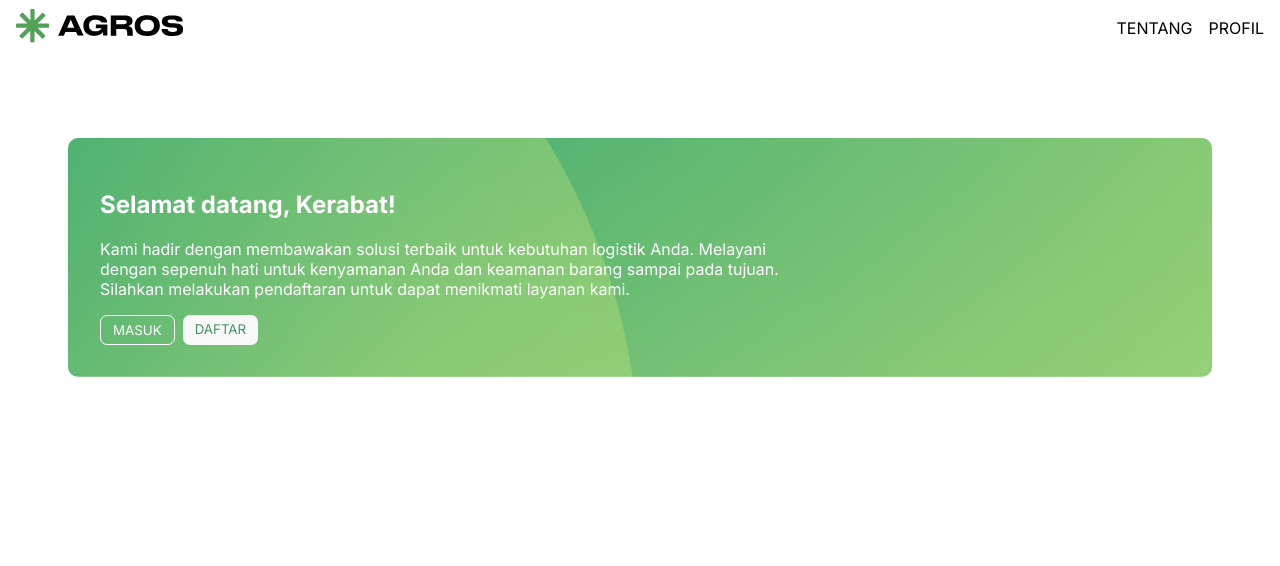
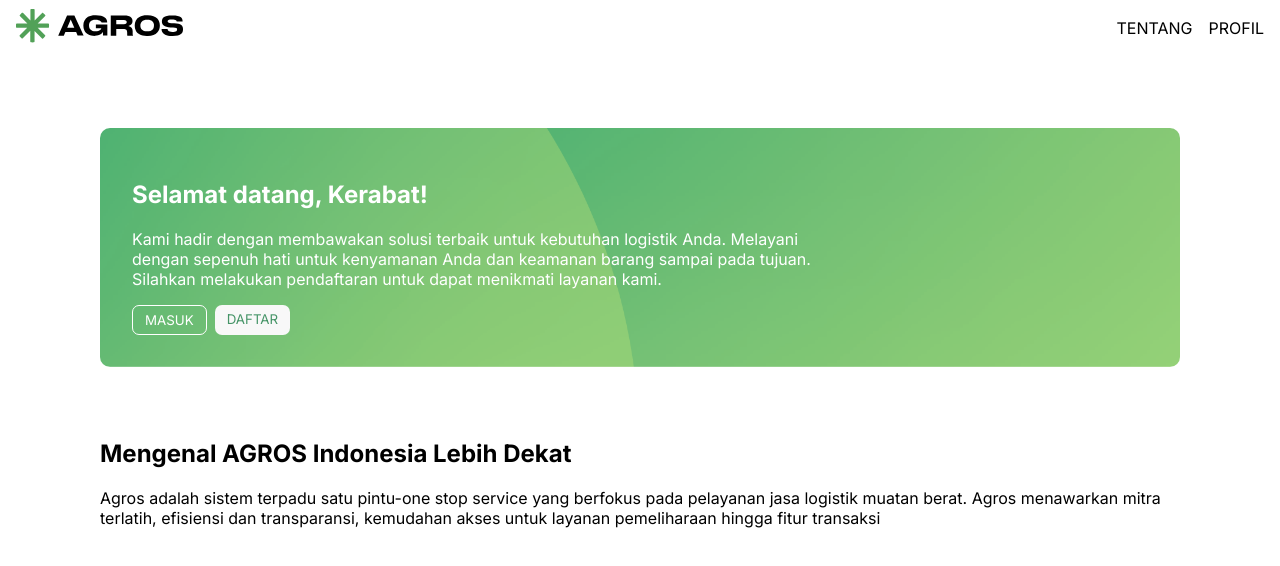
Before and after one commit to Dzyfhuba/multi-perspective, a Next.js app in the folder frontend/: page / in a window 1280 px wide. Shown: the top 566 px of the page. Built offline with nearby package versions, Linux system fonts and the light colour scheme.

Commit message:
add introduction section

```diff
--- a/frontend/src/app/page.module.css
+++ b/frontend/src/app/page.module.css
@@ -1,3 +1,4 @@
-.welcome {
-  padding: 82px 48px;
+.container {
+  max-width: 1080px;
+  margin: 0px auto;
 }
--- a/frontend/src/app/page.tsx
+++ b/frontend/src/app/page.tsx
@@ -1,12 +1,12 @@
+import Introduction from '@/containers/introduction';
 import styles from './page.module.css'
 import Welcome from "@/containers/welcome";
 
 export default function Home() {
   return (
-    <>
-      <div className={styles.welcome}>
-        <Welcome />
-      </div>
-    </>
+    <div className={styles.container}>
+      <Welcome />
+      <Introduction />
+    </div>
   );
 }
--- /dev/null
+++ b/frontend/src/containers/introduction.tsx
@@ -0,0 +1,14 @@
+const Introduction = () => {
+  const title = 'Mengenal AGROS Indonesia Lebih Dekat'
+  const description = `Agros adalah sistem terpadu satu pintu-one stop service yang berfokus pada pelayanan jasa logistik muatan berat.
+  Agros menawarkan mitra terlatih, efisiensi dan transparansi, kemudahan akses untuk layanan pemeliharaan hingga fitur transaksi`
+
+  return (
+    <section id="introduction">
+      <h1>{title}</h1>
+      <p>{description}</p>
+    </section>
+  )
+}
+
+export default Introduction
--- a/frontend/src/containers/welcome.module.css
+++ b/frontend/src/containers/welcome.module.css
@@ -4,8 +4,7 @@
   border-radius: 10px;
   overflow: hidden;
   color: white;
-  max-width: 1080px;
-  margin: 0px auto;
+  margin: 72px 0px;
 }
 
 .container img {
```
